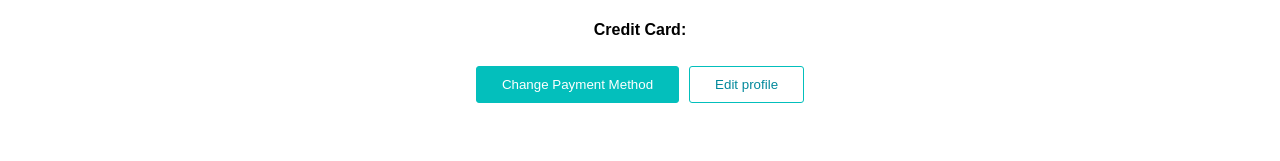
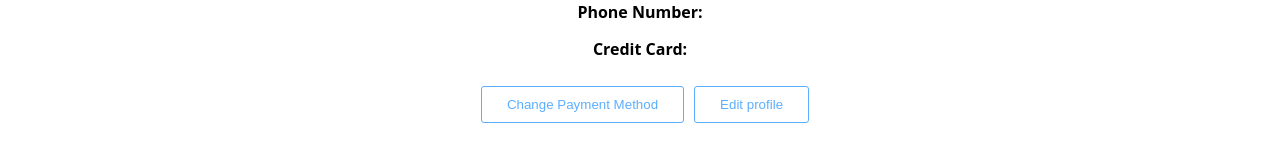
Before and after one commit to param23403/LaunchShopping--ecommerce, a React (Create React App) app in the folder frontend/: page /account in a window 1280 px wide. Shown: the part 437-598 px from the top of the page. Built offline with nearby package versions, Linux system fonts and the light colour scheme.

Commit message:
updatedUIFunctionalityinprogress

```diff
--- a/frontend/src/components/UserProfile.css
+++ b/frontend/src/components/UserProfile.css
@@ -1,10 +1,10 @@
 body{
-    font-family: Montserrat, sans-serif;
+    font-family:'Open Sans';
     background: #fff;
   }
   .container{
     background: #fff;
-    color: #B3B8CD;
+    color: #5BAFFF;
     border-radius: 5px;
     width: 100%;
     height: 100%;
@@ -43,20 +43,30 @@
     margin: 10px 0px 40px 0px;
   }
   .payment-btn, .edit-btn{
-    background: #03BFBC;
-    border: 1px solid #03BFBC;
+    background: #5BAFFF;
+    border: 1px solid #5BAFFF;
     padding: 10px 25px;
     color: #ffffff;
     border-radius: 3px;
     cursor: pointer;
   }
+  .payment-btn{
+    margin-left: 10px;
+    background: transparent;
+    color: #5BAFFF;
+  }
   .edit-btn{
     margin-left: 10px;
     background: transparent;
-    color: #02899C;
+    color: #5BAFFF;
   }
   .edit-btn:hover{
-    background: #03BFBC;
+    background: #5BAFFF;
+    color: #FFFFFF;
+    transition: 0.5s;
+  }
+  .payment-btn:hover{
+    background: #5BAFFF;
     color: #FFFFFF;
     transition: 0.5s;
   }
```
